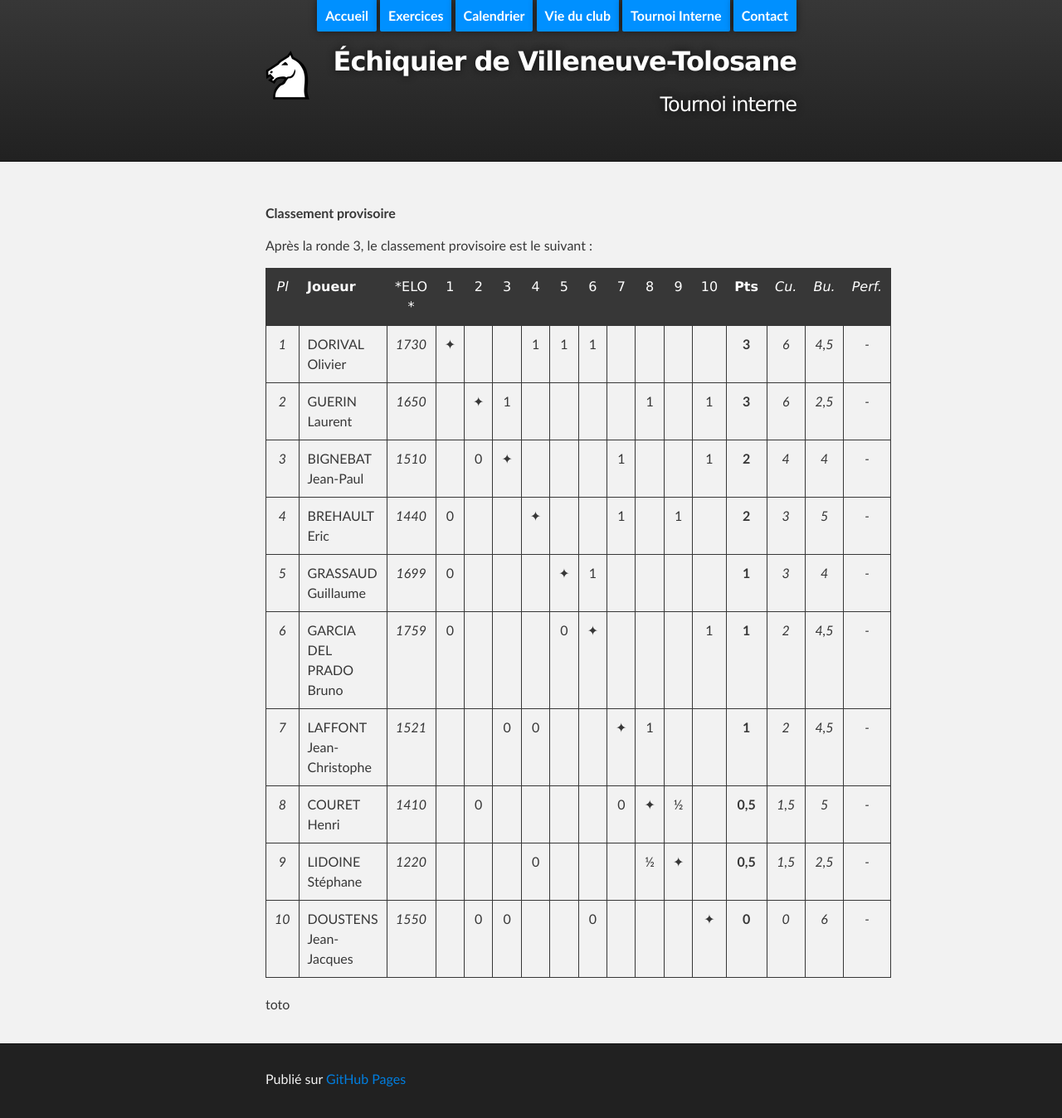
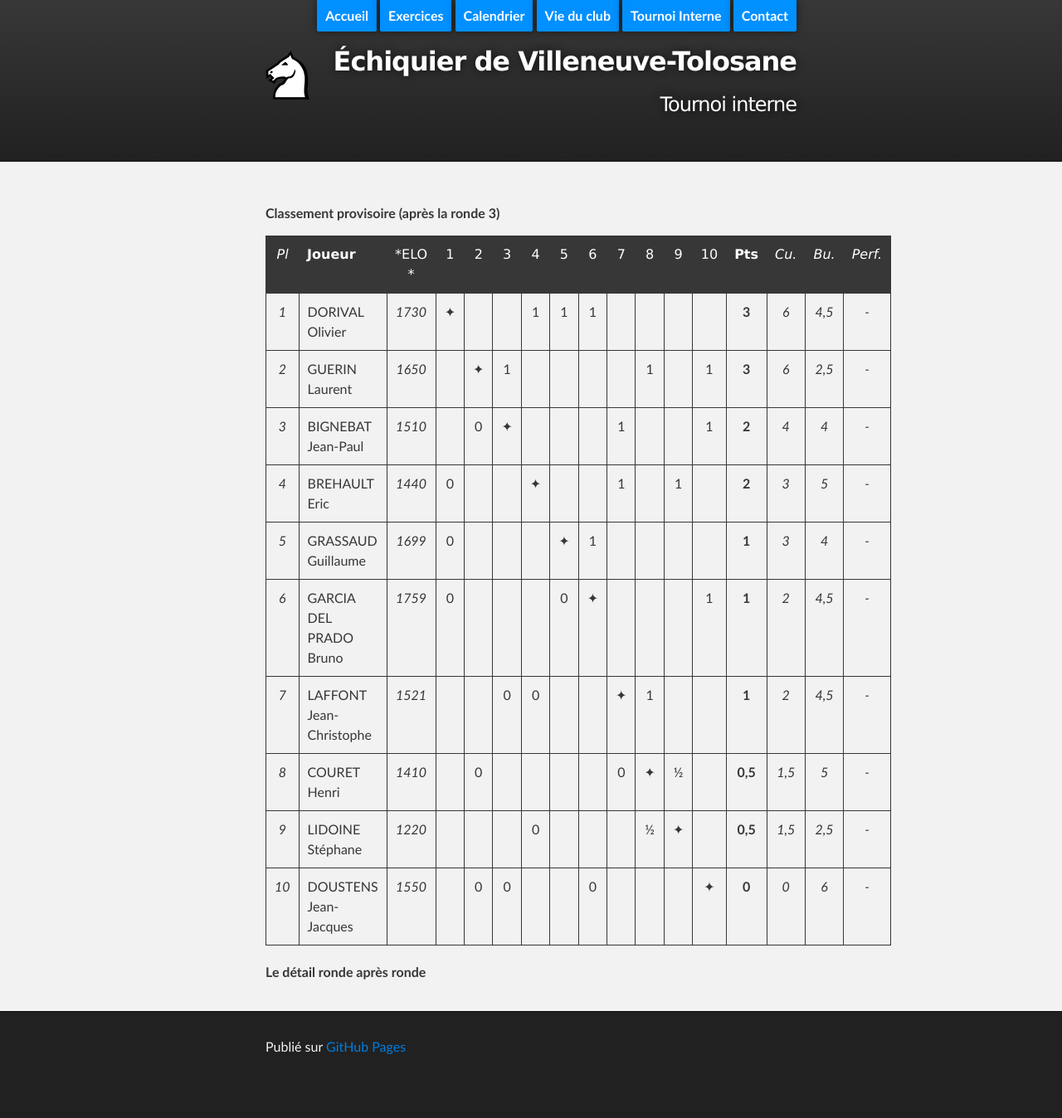
Before and after one commit to echiquier-villeneuve-tolosane/echiquier-villeneuve-tolosane.github.io, a Jekyll site: the page built from tournoiinterne.md, in a window 1280 px wide. Shown: the whole page at 83% size. Built offline with Jekyll 4.4.1, drawn with Linux system fonts in a browser that asks for light colours; nearby versions of some CDN libraries; after the commit the page ends 1309 px from its top, so only the background shows below that.

Commit message:
Updated tournoiinterne.md

```diff
--- a/tournoiinterne.md
+++ b/tournoiinterne.md
@@ -5,9 +5,7 @@ title: Tournoi interne
 published: true
 ---
 
-**Classement provisoire**
-
-Après la ronde 3, le classement provisoire est le suivant :
+**Classement provisoire (après la ronde 3)**
 
 |*Pl*|  **Joueur** |   *ELO *          |1 |2 |3 |4 |5 |6 |7 |8 |9 |10|**Pts**|*Cu.*|*Bu.*|*Perf.*|
 |:-:|:------------------------ |:---------: |:-:|:-:|:-:|:-:|:-:|:-:|:-:|:-:|:-:|:-:|:-:|:-:|:-:|:-:|
@@ -22,4 +20,4 @@ Après la ronde 3, le classement provisoire est le suivant :
 |*9*| LIDOINE Stéphane        | *1220* | | | |0| | | |&#189;|&#10022;| |**0,5**|*1,5*|*2,5*|*-*|
 |*10*| DOUSTENS Jean-Jacques  | *1550* | |0|0| | |0| | | |&#10022;|**0**|*0*|*6*|*-*|
 
-toto
+**Le détail ronde après ronde**
```
